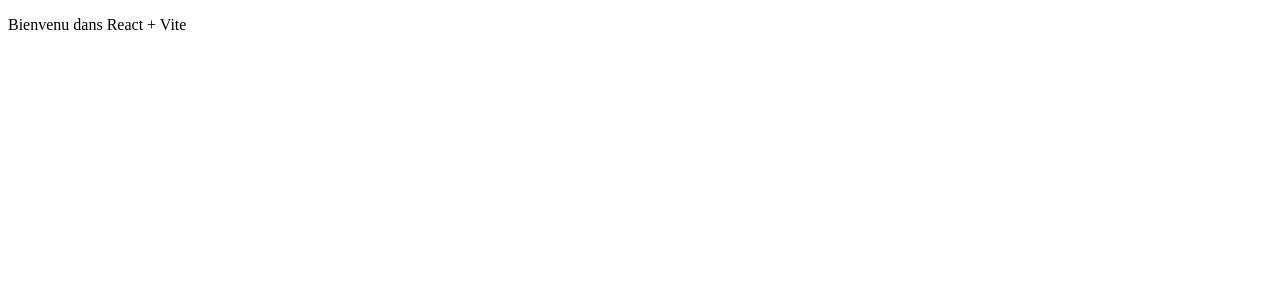
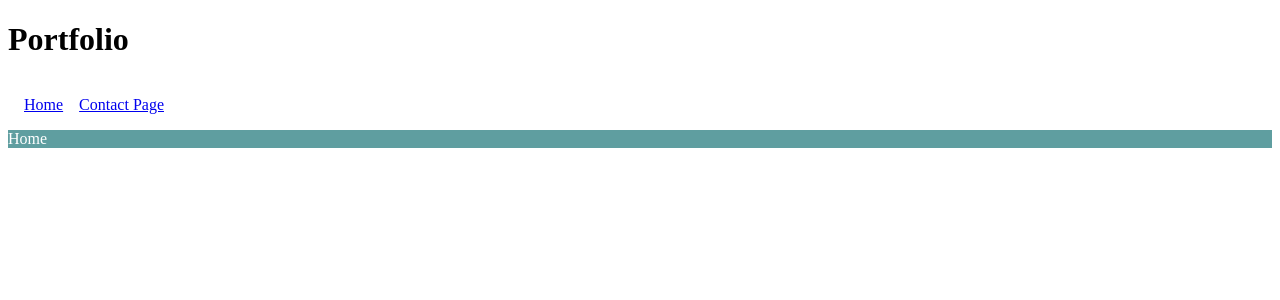
Before and after one commit to alain-nambi/portfolio, a React (Vite) app: page / in a window 1280 px wide. Shown: the top 300 px of the page. Built offline with nearby package versions, Linux system fonts and the light colour scheme.

Commit message:
Add {Contact, Home} component to Main page App

```diff
--- a/src/App.jsx
+++ b/src/App.jsx
@@ -1,8 +1,30 @@
+import Contact from "./components/Contact/Contact"
+import Home from "./components/Home/Home"
+
+import { BrowserRouter, Link, Routes, Route } from "react-router-dom";
+
+const style = {display: "flex", gap: "1rem", padding: "1rem"}
+
 function App() {
   return (
-    <div className="App">
-      <p>Bienvenu dans React + Vite</p>
-    </div>
+    <>
+      <div className="App">
+        <h1>Portfolio</h1>
+      </div>
+
+      <BrowserRouter basename="">
+        <nav style={style}>
+          <Link to="/">Home</Link>
+          <Link to="/contact">Contact Page</Link> <br />
+        </nav>
+
+        <Routes>
+          <Route path="/contact" element={<Contact />} />
+          <Route path="/" element={<Home />} />
+        </Routes>
+      </BrowserRouter>
+    </>
+
   )
 }
 
```
